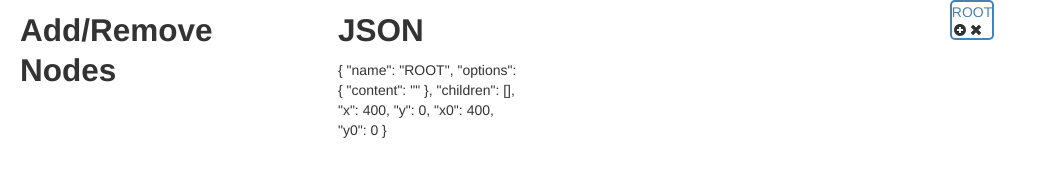
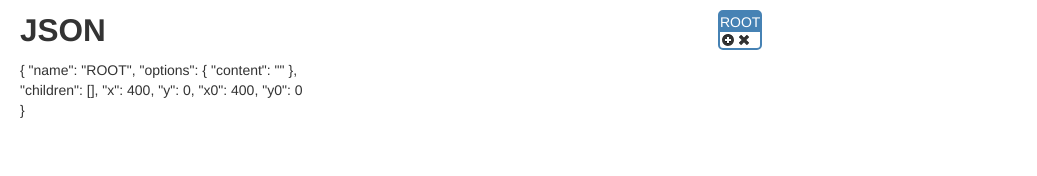
Before and after one commit to gkarthik/cured3, a plain HTML site: page assets/index.html in a window 1280 px wide. Shown: the whole page, without its empty margins (0-1037 px from the left). Drawn offline with Linux system fonts and the light colour scheme.

Commit message:
Set background and color in style sheet. Set position to width/2 for better visual effect.

```diff
--- a/assets/index.html
+++ b/assets/index.html
@@ -23,6 +23,7 @@
     position:absolute;
     border:2px solid steelblue;
     border-radius:5px;
+    background:#FFF;
   }
   input.edit{
       display:none;
@@ -60,7 +61,8 @@
   {
     display:block;
     text-align:center;
-    color: steelblue;
+    color: #FFF;
+    background:steelblue;
   }
   </style>
 </head>
@@ -68,13 +70,10 @@
 <div class="container-fluid">
   <div class="row-fluid">
     <div class="span3">
-      <div id="sidebar"><h2>Add/Remove Nodes</h2><ul id="nodelist"></ul></div>
-    </div>
-    <div class="span2">
        <h2>JSON</h2>
        <div id='json_structure'></div>
     </div>
-    <div class="span7" id="svgwrapper">
+    <div class="span9" id="svgwrapper">
        <svg id="networkwrapper"></svg>
     </div>
   </div>
@@ -182,7 +181,7 @@
         {
           $(this.el).css({'margin-left': this.model.get('x0')+"px", 'margin-top': this.model.get('y0')+"px"});
         }
-        $(this.el).stop(false,true).animate({'margin-left': this.model.get('x')+"px", 'margin-top': this.model.get('y')+"px"},"fast");
+        $(this.el).stop(false,true).animate({'margin-left': (this.model.get('x')-($(this.el).width()/2))+"px", 'margin-top': (this.model.get('y')+10)+"px"},"slow");
         this.input = this.$('.edit');
         return this;
       },
```
